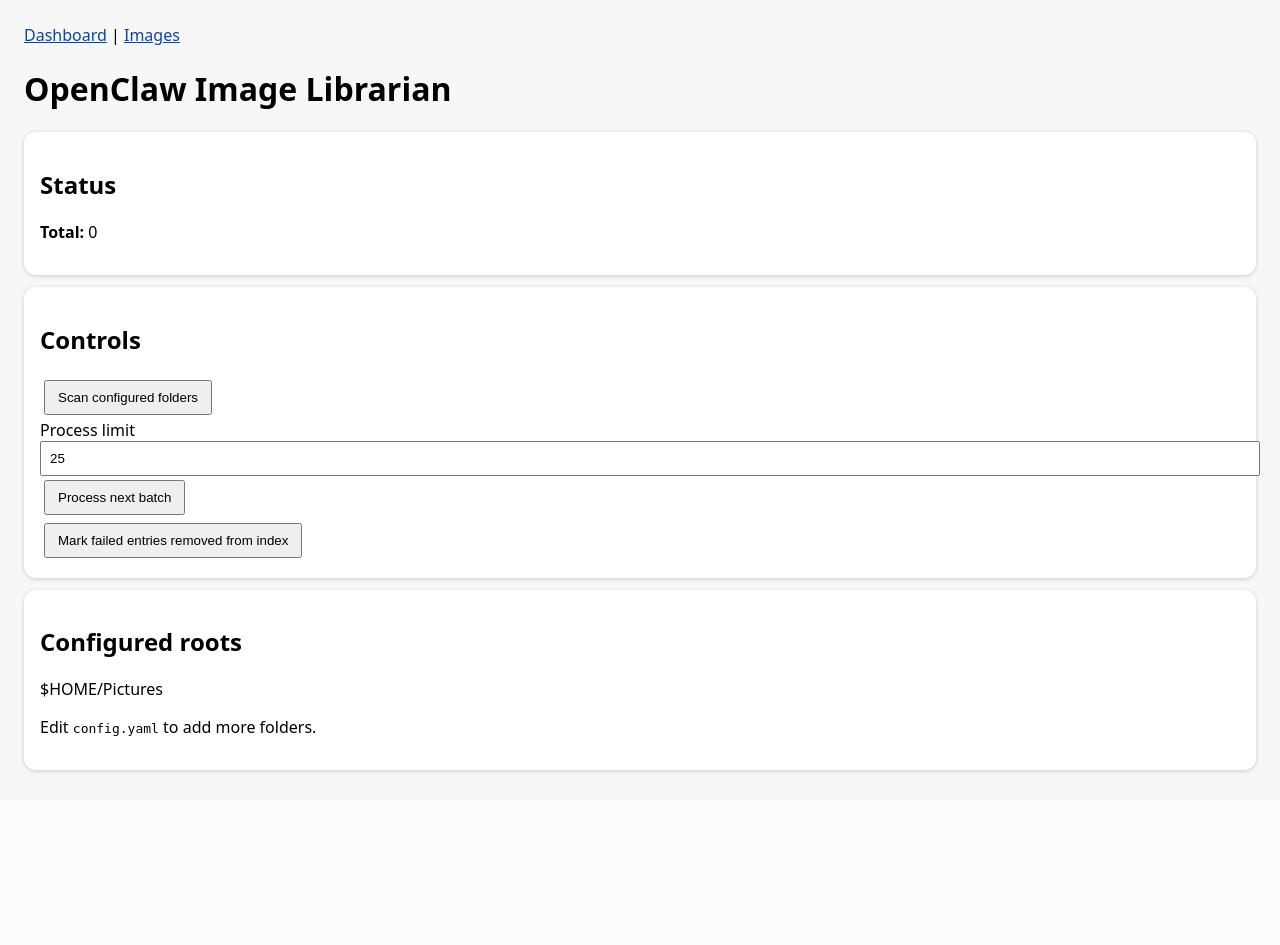
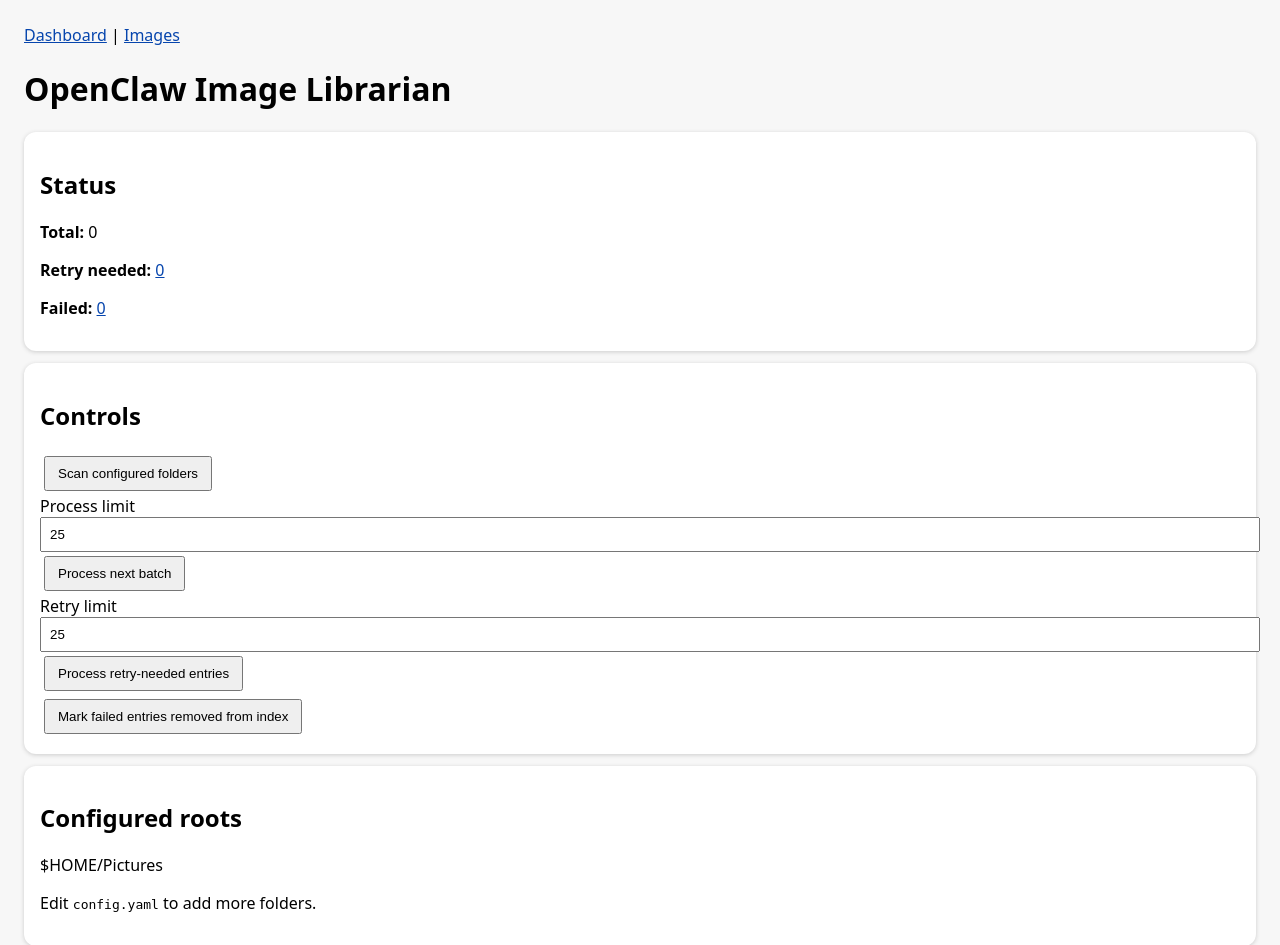
Before and after one commit to mathisono/image-classification-bot1, a FastAPI app: page / in a window 1280 px wide. Shown: the top 945 px of the page. Before the commit the page ends 773 px from the top, so only its background shows below. Run offline with FastAPI, Linux system fonts and the light colour scheme.

Commit message:
Show retry-needed controls on dashboard

```diff
--- a/templates/dashboard.html
+++ b/templates/dashboard.html
@@ -1,9 +1,10 @@
 {% extends "base.html" %}{% block body %}
 <h1>OpenClaw Image Librarian</h1>
-<div class="card"><h2>Status</h2><p><b>Total:</b> {{ total }}</p>{% for k,v in stats.items() %}<p><b>{{ k }}:</b> {{ v }}</p>{% endfor %}</div>
+<div class="card"><h2>Status</h2><p><b>Total:</b> {{ total }}</p><p><b>Retry needed:</b> <a href="/images?status=RETRY_NEEDED">{{ retry_total }}</a></p><p><b>Failed:</b> <a href="/images?status=FAILED">{{ failed_total }}</a></p>{% for k,v in stats.items() %}<p><b>{{ k }}:</b> {{ v }}</p>{% endfor %}</div>
 <div class="card"><h2>Controls</h2>
 <form method="post" action="/scan"><button>Scan configured folders</button></form>
 <form method="post" action="/process"><label>Process limit</label><input name="limit" value="25"><button>Process next batch</button></form>
+<form method="post" action="/retry-needed/process"><label>Retry limit</label><input name="limit" value="25"><button>Process retry-needed entries</button></form>
 <form method="post" action="/failed/remove-index-records"><button>Mark failed entries removed from index</button></form>
 </div>
 <div class="card"><h2>Configured roots</h2>{% for r in cfg.image_roots %}<p>{{ r }}</p>{% endfor %}<p>Edit <code>config.yaml</code> to add more folders.</p></div>
```
